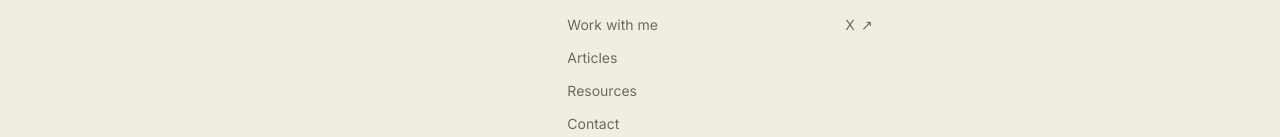
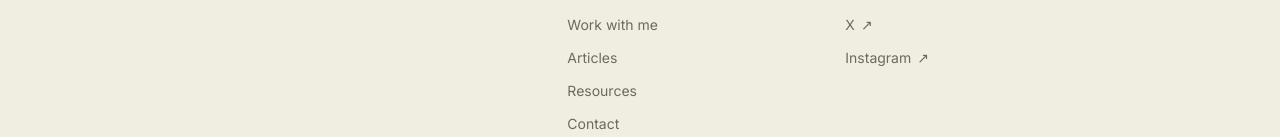
Before and after one commit to gerganatsanova/personal-website, a Next.js app: page / in a window 1280 px wide. Shown: the part 6030-6167 px from the top of the page. Built offline with nearby package versions, Linux system fonts and the light colour scheme.

Commit message:
Add Instagram link to footer

```diff
--- a/src/components/footer.tsx
+++ b/src/components/footer.tsx
@@ -115,6 +115,22 @@ export function Footer() {
                   </span>
                 </a>
               </li>
+              <li>
+                <a
+                  href={contact.instagram}
+                  target="_blank"
+                  rel="noopener noreferrer"
+                  className="group inline-flex items-center text-muted transition-colors hover:text-foreground"
+                >
+                  Instagram
+                  <span
+                    aria-hidden
+                    className="ml-1.5 transition-transform group-hover:translate-x-0.5"
+                  >
+                    ↗
+                  </span>
+                </a>
+              </li>
             </ul>
           </div>
         </div>
--- a/src/lib/translations.ts
+++ b/src/lib/translations.ts
@@ -4,6 +4,7 @@
 export const contact = {
   linkedin: "https://www.linkedin.com/in/gerganatsanova/",
   x: "https://x.com/GerganaTsanova",
+  instagram: "https://www.instagram.com/tsanova.gergana/",
 };
 
 export const t = {
```
